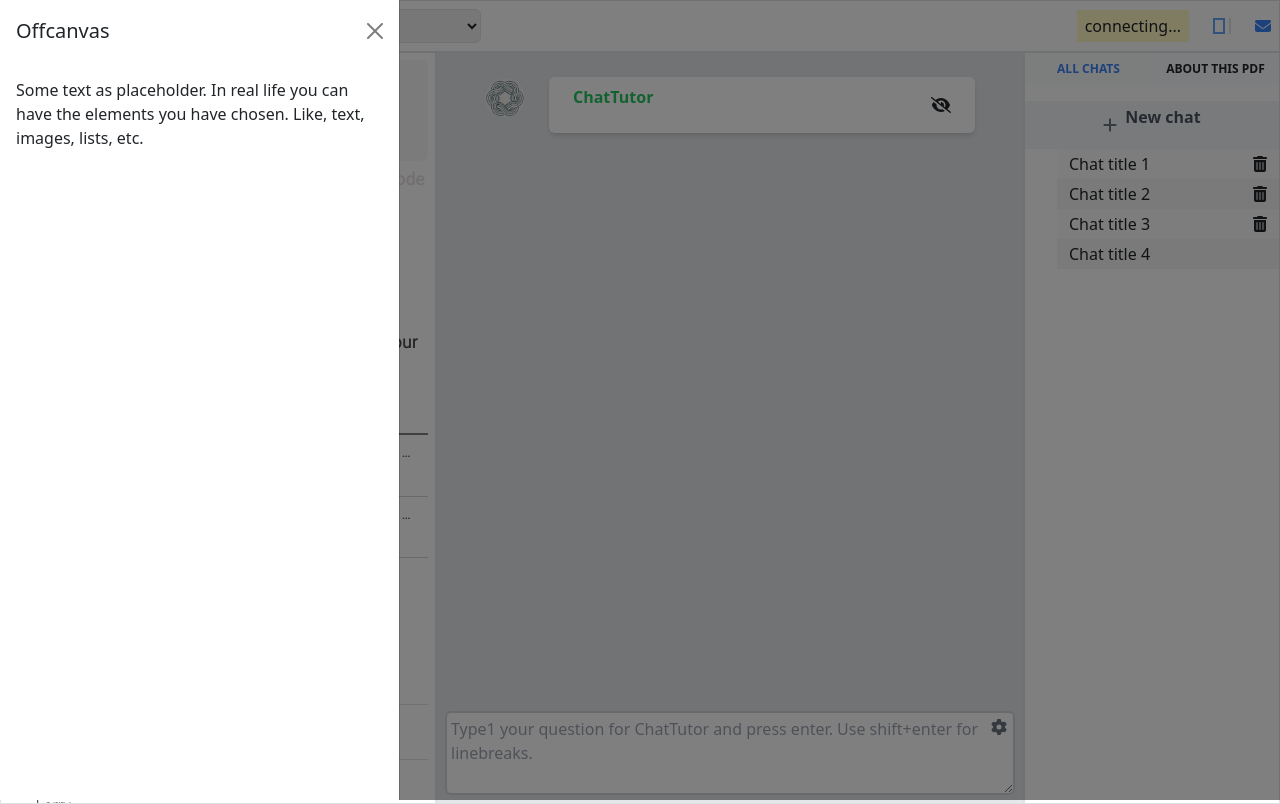
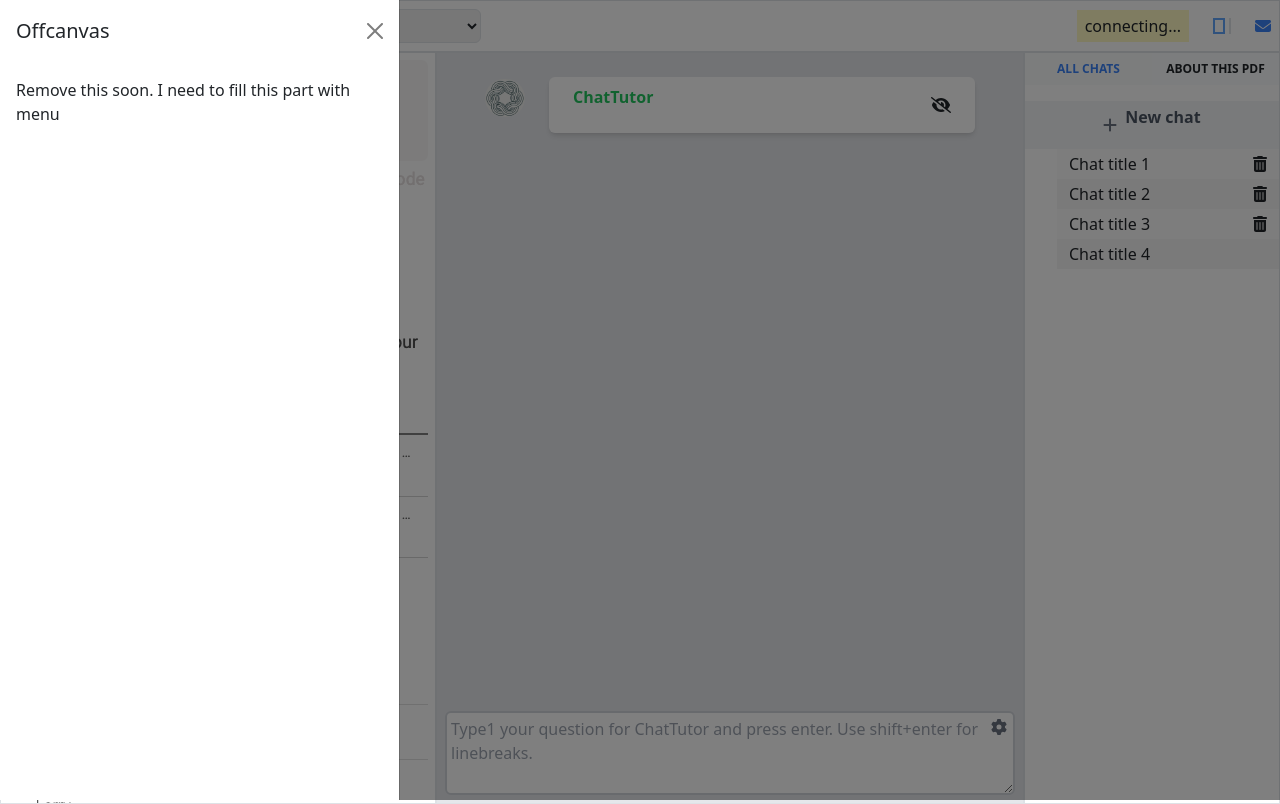
Before and after one commit to sudhansom/chattutor-react, a React (Vite) app: page / in a window 1280 px wide. Both pictures are taken after a click on the element 21 px from the left and 28 px from the top of the page. Built offline with nearby package versions, Linux system fonts and the light colour scheme.

Commit message:
change the text

```diff
--- a/src/components/BurgerMenu.jsx
+++ b/src/components/BurgerMenu.jsx
@@ -19,8 +19,7 @@
           <Offcanvas.Title>Offcanvas</Offcanvas.Title>
         </Offcanvas.Header>
         <Offcanvas.Body>
-          Some text as placeholder. In real life you can have the elements you
-          have chosen. Like, text, images, lists, etc.
+          Remove this soon. I need to fill this part with menu
         </Offcanvas.Body>
       </Offcanvas>
     </>
```
